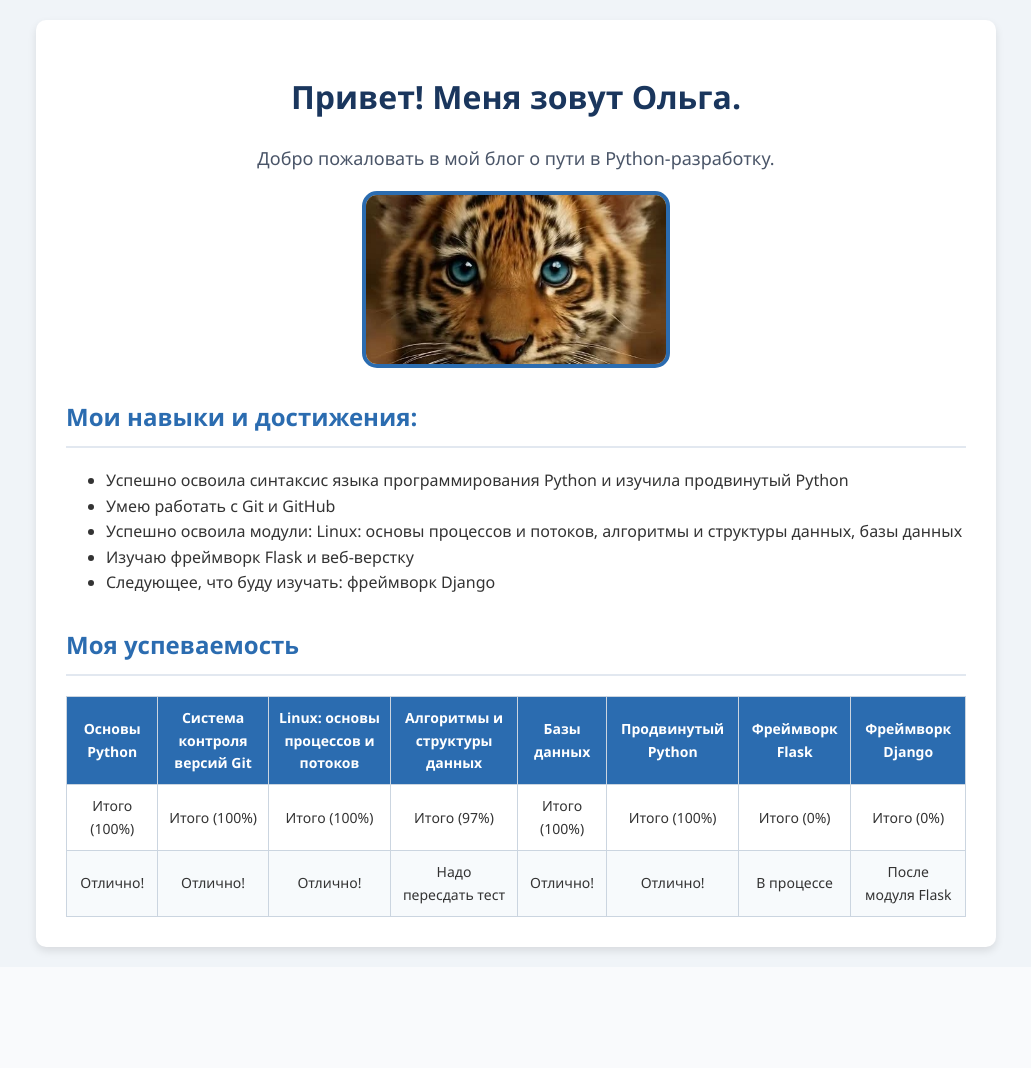
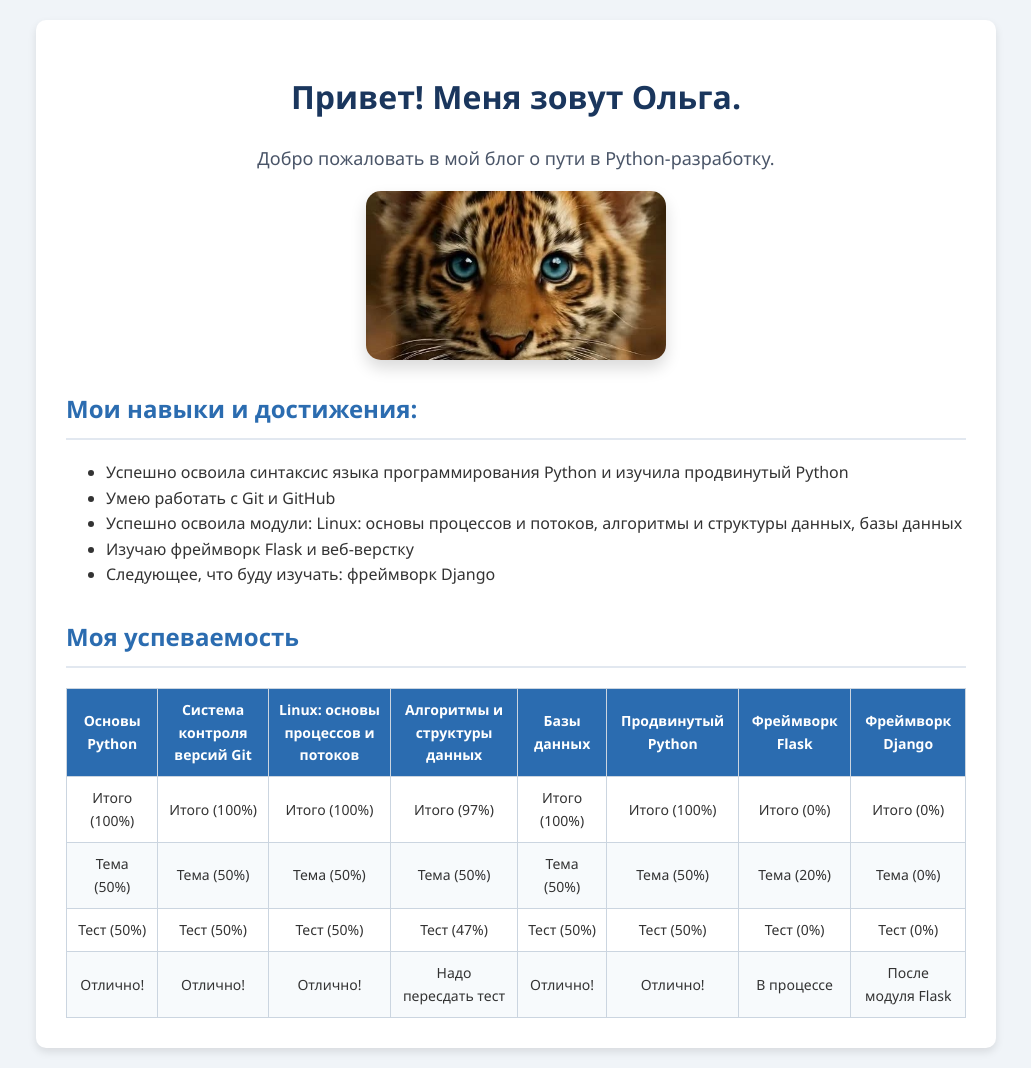
Before and after one commit to OlgaSergeeva-DS/Flask_2_HW, a Flask app: page / in a window 1280 px wide. Shown: the whole page, without its empty margins (124-1155 px from the left). Before the commit the page ends 955 px from the top, so only its background shows below. Run offline with Flask 3, Linux system fonts and the light colour scheme.

Commit message:
Изменение форма картинки

```diff
--- a/project/static/css/index.css
+++ b/project/static/css/index.css
@@ -46,8 +46,8 @@ p.subtitle {
     max-width: 300px; /* Ограничиваем максимальную ширину */
     width: 100%;
     height: auto;
-    border-radius: 15px; /* Делаем углы скругленными (15px — как раз красиво) */
-    border: 4px solid #2b6cb0; /* Оставляем синюю рамку */
+    border-radius: 15px; /* Оставляем скругленные углы */
+    box-shadow: 0 8px 16px rgba(0, 0, 0, 0.15);
     margin-bottom: 20px;
 }
 
--- a/project/templates/index.html
+++ b/project/templates/index.html
@@ -56,6 +56,28 @@
                 </tr>
                 <!-- Строка 2: Комментарии -->
                 <tr>
+                    <td>Тема (50%)</td>
+                    <td>Тема (50%)</td>
+                    <td>Тема (50%)</td>
+                    <td>Тема (50%)</td>
+                    <td>Тема (50%)</td>
+                    <td>Тема (50%)</td>
+                    <td>Тема (20%)</td>
+                    <td>Тема (0%)</td>
+                </tr>
+                                <!-- Строка 2: Комментарии -->
+                <tr>
+                    <td>Тест (50%)</td>
+                    <td>Тест (50%)</td>
+                    <td>Тест (50%)</td>
+                    <td>Тест (47%)</td>
+                    <td>Тест (50%)</td>
+                    <td>Тест (50%)</td>
+                    <td>Тест (0%)</td>
+                    <td>Тест (0%)</td>
+                </tr>
+                <!-- Строка 4: Комментарии -->
+                <tr>
                     <td>Отлично!</td>
                     <td>Отлично!</td>
                     <td>Отлично!</td>
```
